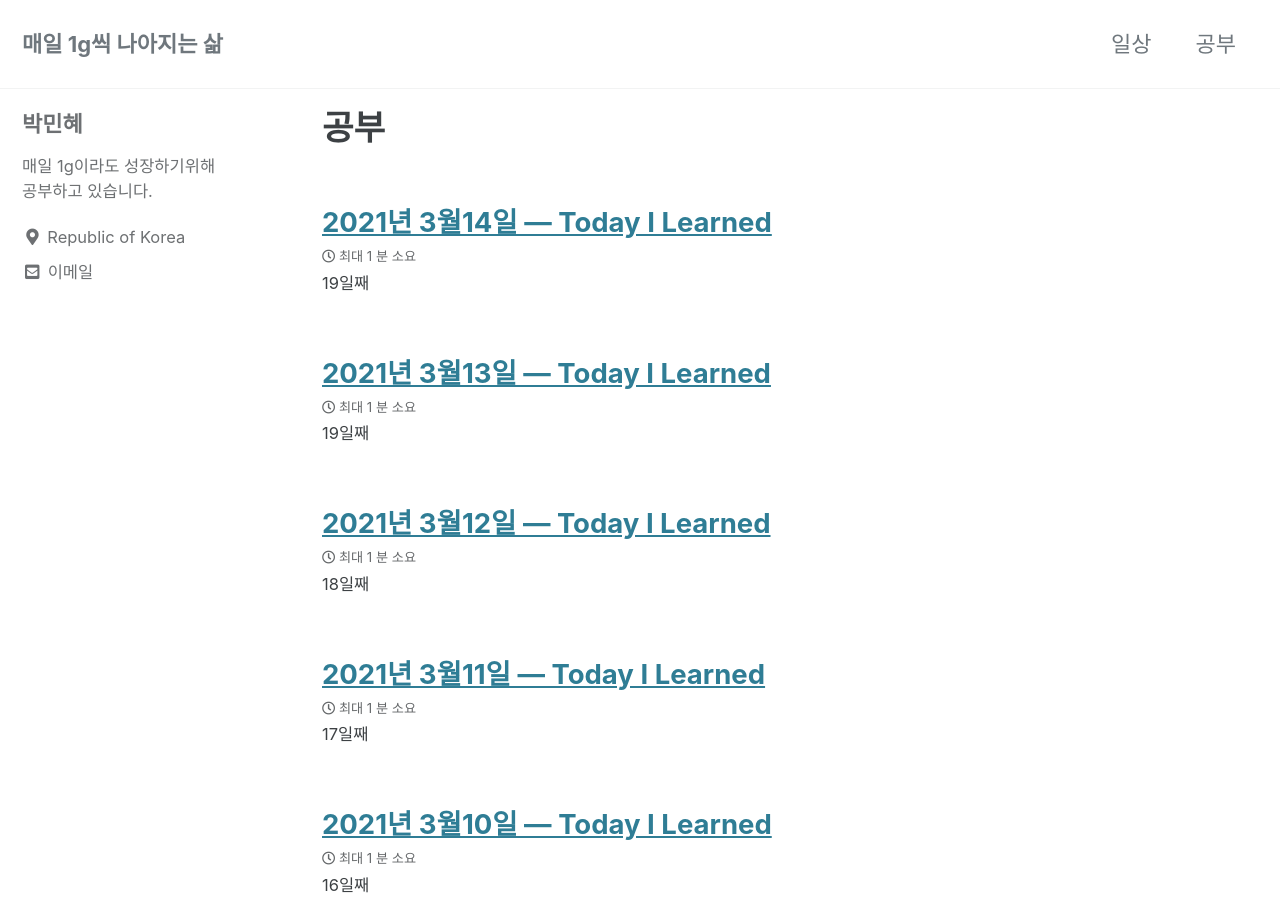
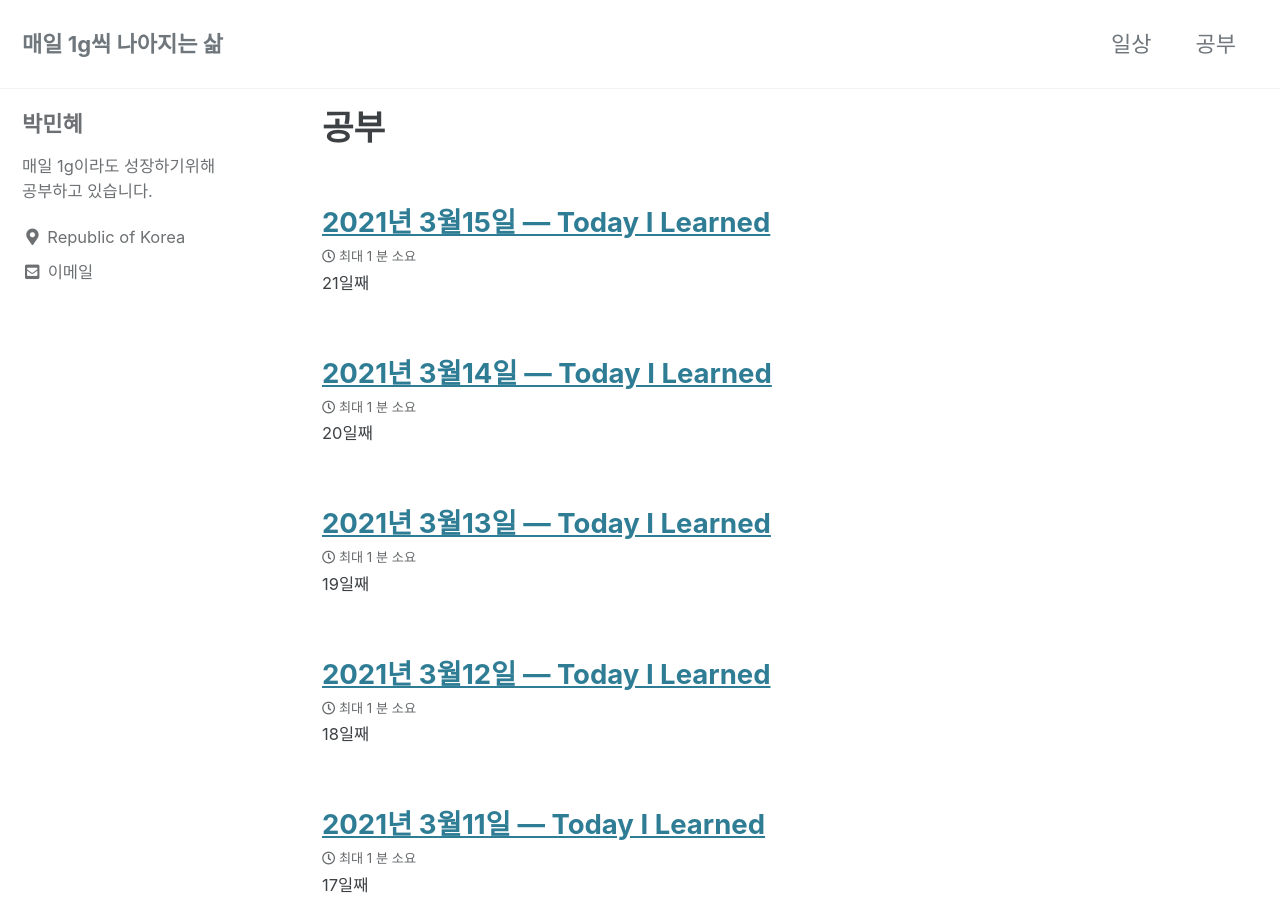
Before and after one commit to minhyepark-dev/minhyepark-dev.github.io, a Jekyll site: the page built from _pages/study-archive.md, in a window 1280 px wide and 900 px high. Built offline with Jekyll 4.4.1, drawn with Linux system fonts in a browser that asks for light colours; cached includes are drawn as plain includes; part of the change alters nothing that is shown.

Commit message:
new post and edit post

```diff
--- a/_posts/2021-03-14-TIL-20.md
+++ b/_posts/2021-03-14-TIL-20.md
@@ -5,7 +5,7 @@ category: study
 tag: study,TIL,vanillaJS,youtube_clone
 ---
 
-## 19일째
+## 20일째
 
 - 오늘 배운 것
   1. [노마드코더][1] VanillaJS 챌린지 휴식
--- /dev/null
+++ b/_posts/2021-03-15-TIL-21.md
@@ -0,0 +1,26 @@
+---
+layout: posts
+title: '2021년 3월15일 — Today I Learned'
+category: study
+tag: study,TIL,vanillaJS,youtube_clone
+---
+
+## 21일째
+
+- 오늘 배운 것
+  1. [노마드코더][1] VanillaJS 챌린지 DAY7
+  2. [노마드코더][1] 유튜브클론코딩 2.0강 ~ 2.2강
+  3. [노마드코더][1] 유튜브클론코딩 챌린지 DAY1
+     <br>
+- 배운 것으로부터 느낀 점
+  1. 역대급으로 과제가 어렵다. 혼자 생각해서 하는 건 한계가 있는 것 같다. 아무리 구글링을 해봐도 정답근처에 가지도 못했다. 결국 집에와서 강의 다시 복습 후 코드를 다시 짜보고 있다.
+  2. 퀴즈 10문제중 8문제 맞췄다. 헷갈려.
+
+---
+
+- 내일 목표
+  1. [노마드코더][1] VanillaJS 챌린지 DAY7(이틀짜리과제)
+  2. [노마드코더][1] 유튜브클론코딩 2.3강 ~ 2.7강
+  3. [노마드코더][1] 유튜브클론코딩 챌린지 DAY2
+
+[1]: https://nomadcoders.co/ '노마드코더'
```
